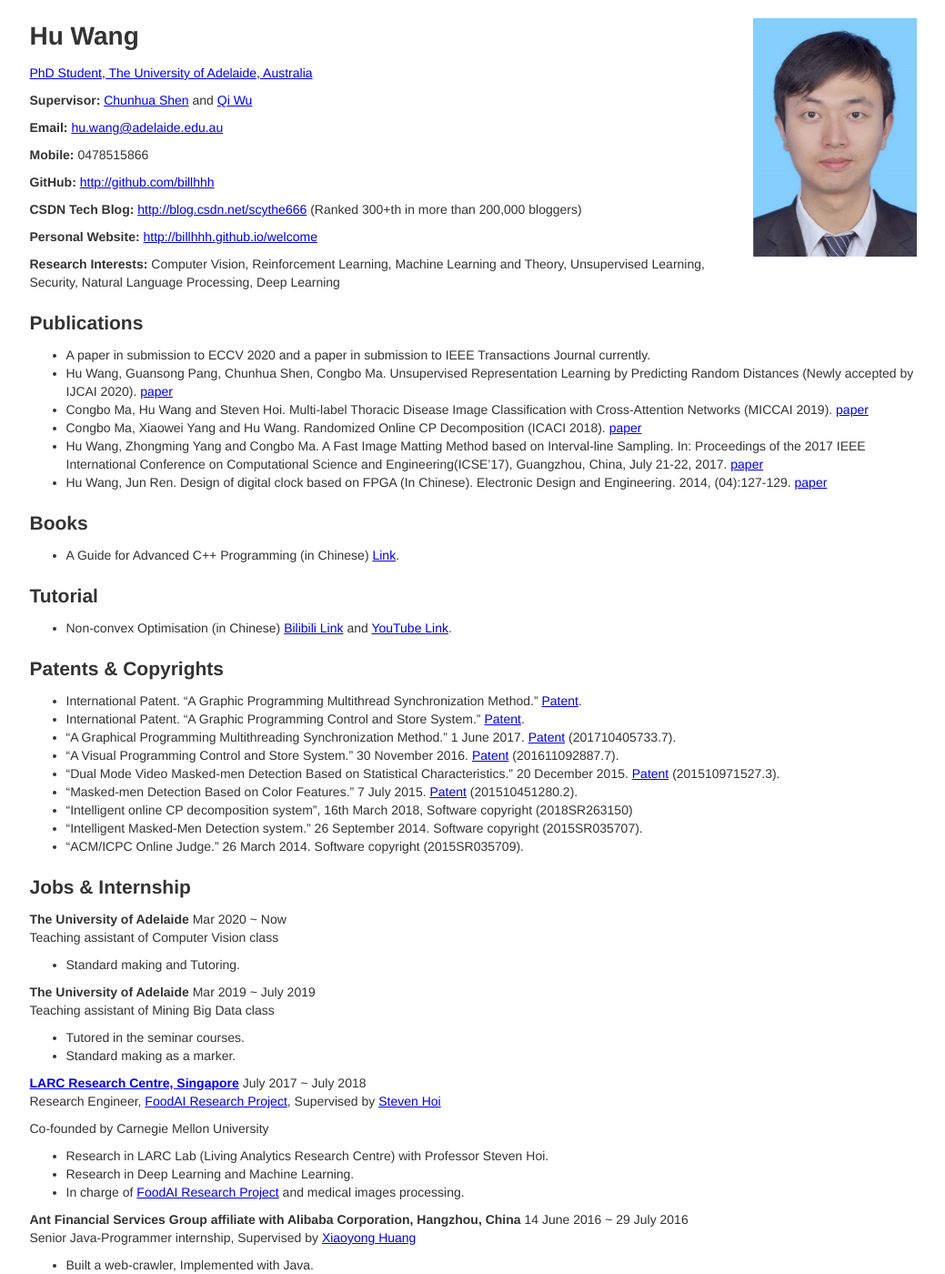
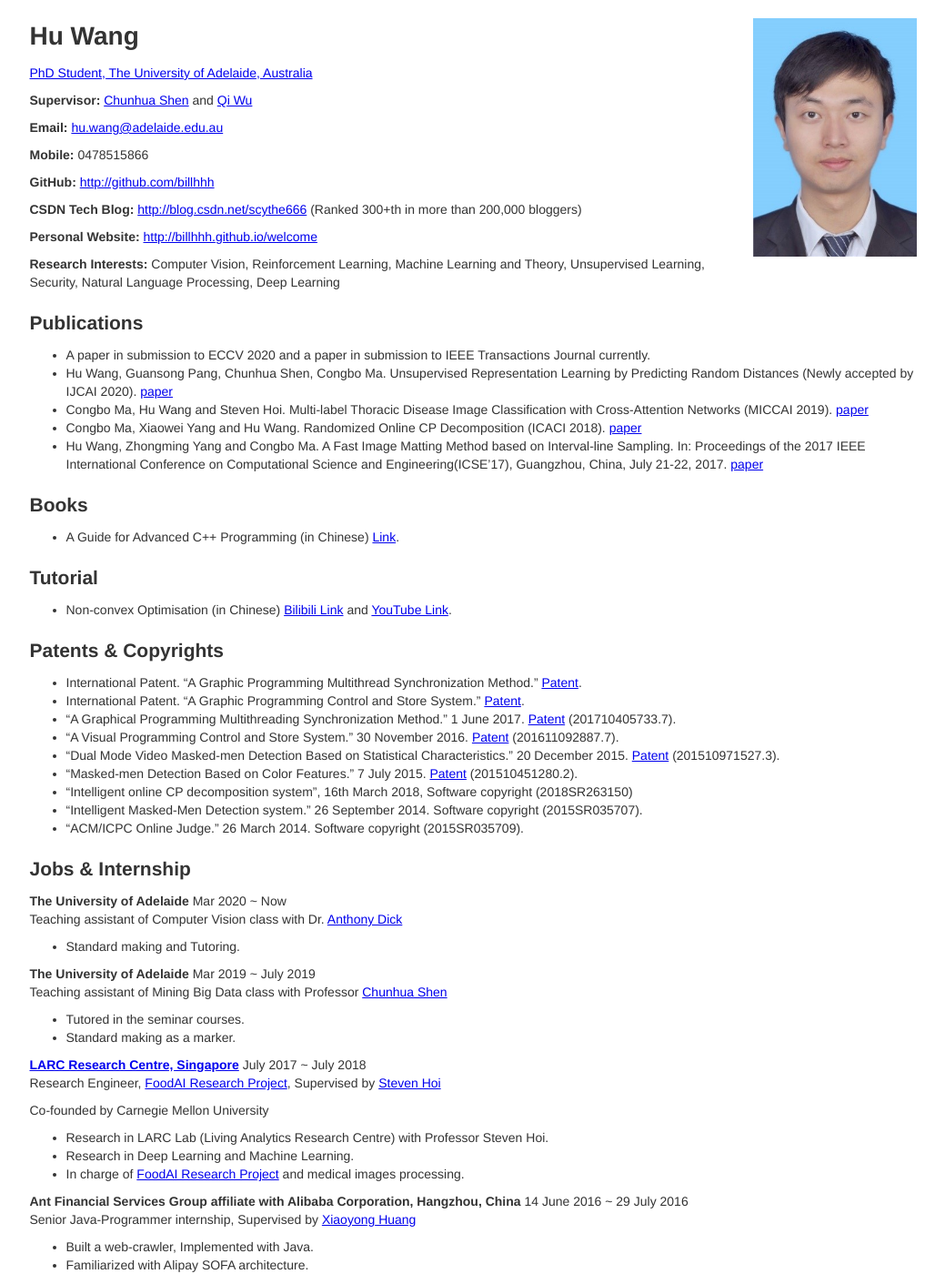
Before and after one commit to billhhh/whblog-omega, a Jekyll site: the page res/index.html, which Jekyll copies as it is, in a window 1280 px wide and 1400 px high. Shown: the whole window at 91% size, without its empty margins (120-1159 px from the left). Built offline with Jekyll 4.4.1, drawn with Linux system fonts in a browser that asks for light colours.

Commit message:
Update index.html

```diff
--- a/res/index.html
+++ b/res/index.html
@@ -61,9 +61,6 @@
 	  <li>
             Hu Wang, Zhongming Yang and Congbo Ma. A Fast Image Matting Method based on Interval-line Sampling. In: Proceedings of the 2017 IEEE International Conference on Computational Science and Engineering(ICSE’17), Guangzhou, China, July 21-22, 2017. <a href = "http://ieeexplore.ieee.org/document/8005936/">paper</a>
           </li>
-	  <li>
-             Hu Wang, Jun Ren. Design of digital clock based on FPGA (In Chinese).  Electronic Design and Engineering. 2014, (04):127-129. <a href = "http://www.wanfangdata.com.cn/details/detail.do?_type=perio&id=dzsjgc201404037">paper</a>
-          </li>
         </ul>
       </div>
 
@@ -124,7 +121,7 @@
       <div class="row">
 	<strong>The University of Adelaide</strong>
         <span class="time">Mar 2020 ~ Now</span>
-        <p>Teaching assistant of Computer Vision class</p>
+        <p>Teaching assistant of Computer Vision class with Dr. <a href="https://scholar.google.com.au/citations?user=Y6wo5UwAAAAJ&hl=en">Anthony Dick</a></p>
         <ul>
           <li>
             Standard making and Tutoring.
@@ -135,7 +132,7 @@
       <div class="row">
         <strong>The University of Adelaide</strong>
         <span class="time">Mar 2019 ~ July 2019</span>
-        <p>Teaching assistant of Mining Big Data class</p>
+        <p>Teaching assistant of Mining Big Data class with Professor <a href="https://cs.adelaide.edu.au/~chhshen/">Chunhua Shen</a></p>
         <ul>
           <li>
             Tutored in the seminar courses.
```
